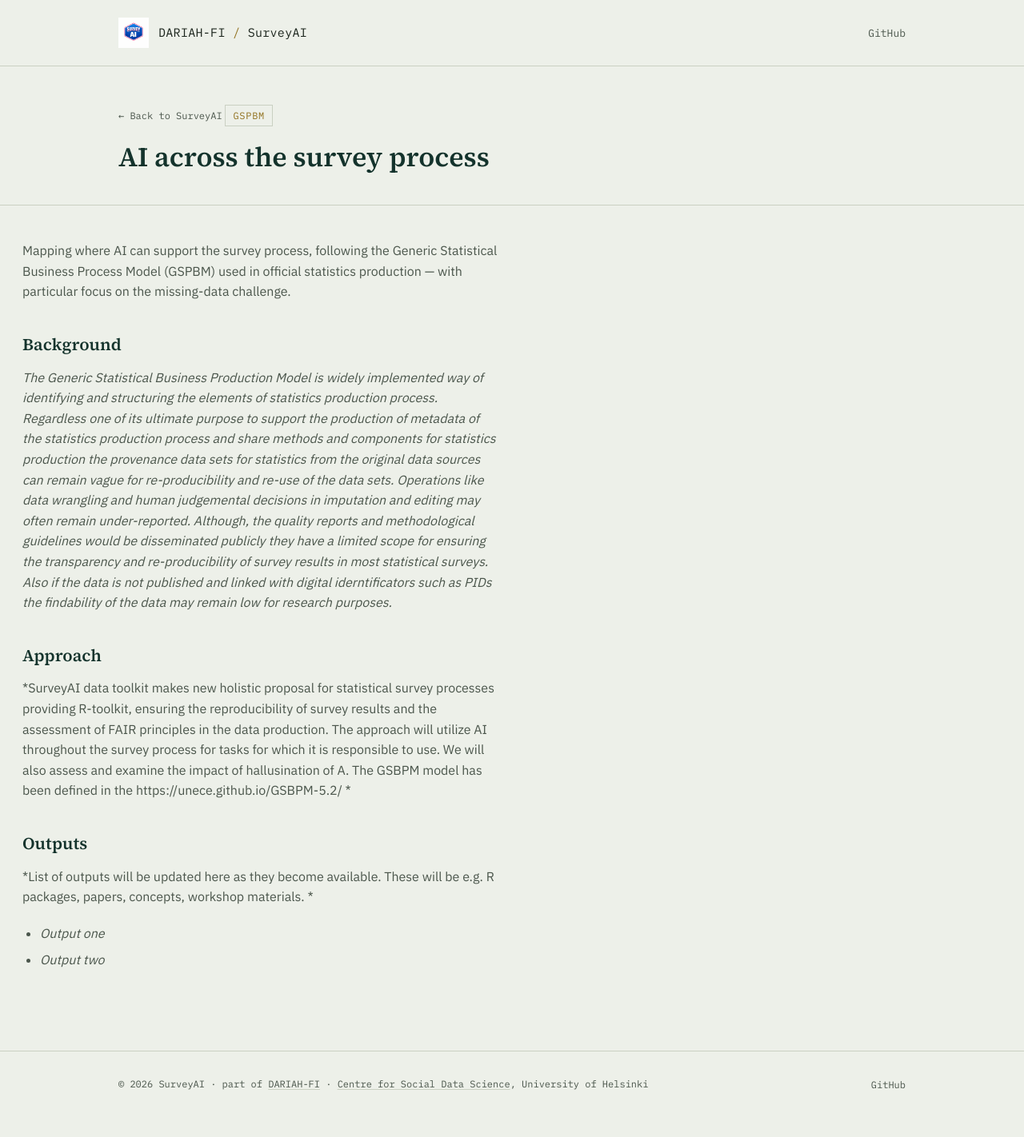
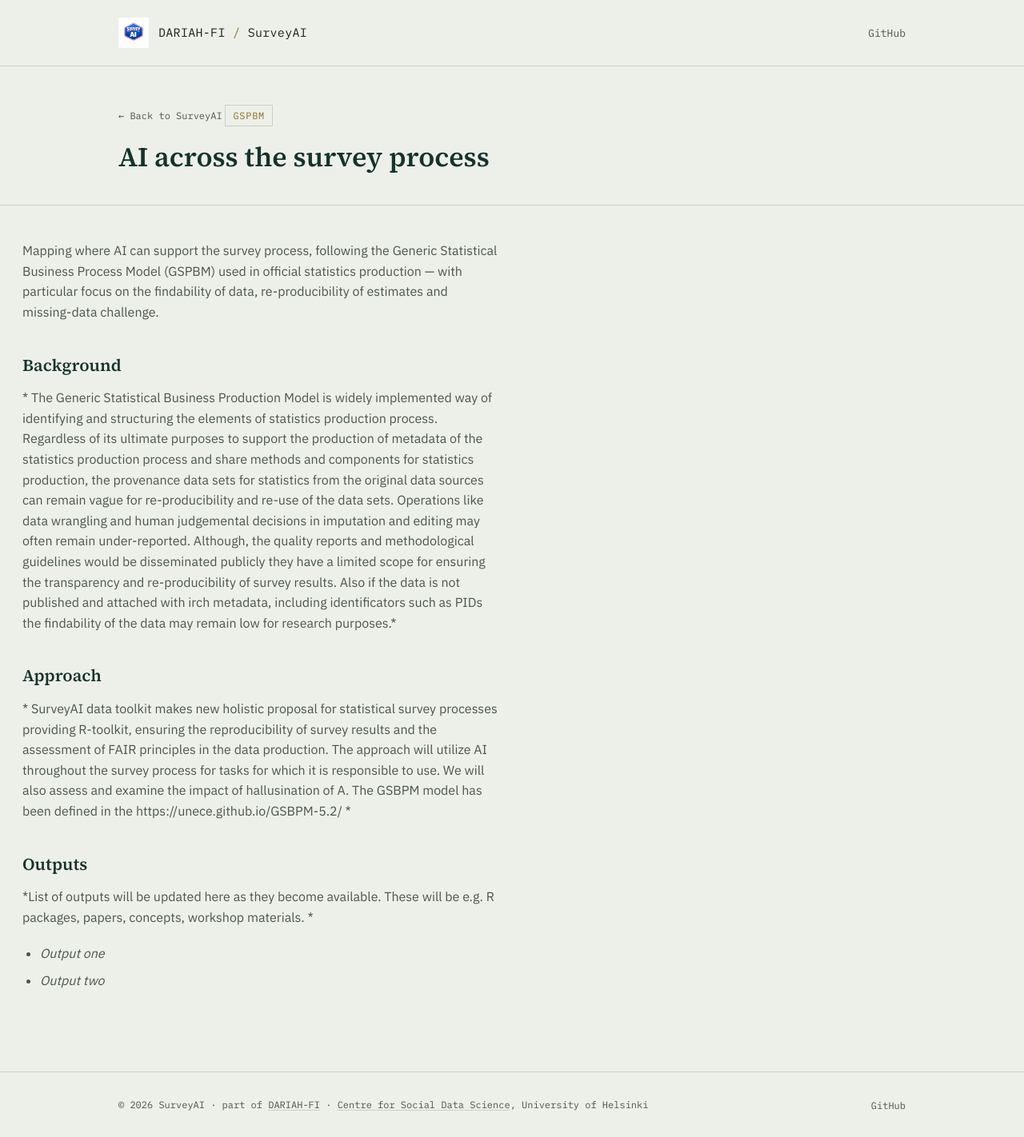
Before and after one commit to DARIAH-FI-SurveyAI/surveyai-site, a Jekyll site: the page built from GSPBM.md, in a window 1280 px wide. Shown: the whole page at 80% size. Built offline with Jekyll 4.4.1, drawn with Linux system fonts in a browser that asks for light colours; before the commit the page ends 1397 px from its top, so only the background shows below that.

Commit message:
Revise GSPBM.md for clarity on AI support in surveys
Updated the GSPBM.md to enhance clarity on the role of AI in the survey process, focusing on data findability, reproducibility, and addressing missing-data challenges.

```diff
--- a/GSPBM.md
+++ b/GSPBM.md
@@ -7,25 +7,27 @@
 ---
 
 Mapping where AI can support the survey process, following the Generic Statistical
-Business Process Model (GSPBM) used in official statistics production — with particular focus on the missing-data challenge.
+Business Process Model (GSPBM) used in official statistics production — with particular focus on the findability of data, re-producibility of estimates and missing-data challenge.
 
 ## Background
+*
+The Generic Statistical Business Production Model is widely implemented way of
+identifying and structuring the elements of statistics production process. Regardless of
+its ultimate purposes to support the production of metadata of the statistics production
+process and share methods and components for statistics production, the provenance data sets
+for statistics from the original data sources can remain vague for re-producibility and re-use
+of the data sets. Operations like data wrangling and human judgemental decisions in imputation
+and editing may often remain under-reported. Although, the quality reports and methodological
+guidelines would be disseminated publicly they have a limited scope for ensuring the
+transparency and re-producibility of survey results. Also if the data is not published and
+attached with irch metadata, including identificators such as PIDs the findability of the data
+may remain low for research purposes.*
 
-*The Generic Statistical Business Production Model is widely implemented way of
-identifying and structuring the elements of statistics production process.
-Regardless one of its ultimate purpose to support the production of metadata of the
-statistics production process and share methods and components for statistics production
-the provenance data sets for statistics from the original data sources can remain vague for
-re-producibility and re-use of the data sets. Operations like data wrangling and human
-judgemental decisions in imputation and editing may often remain under-reported. Although,
-the quality reports and methodological guidelines would be disseminated publicly they
-have a limited scope for ensuring the transparency and re-producibility of survey results
-in most statistical surveys. Also if the data is not published and linked with digital
-iderntificators such as PIDs the findability of the data may remain low for research purposes.*
+
 
 ## Approach
-
-*SurveyAI data toolkit makes new holistic proposal for statistical survey processes
+*
+SurveyAI data toolkit makes new holistic proposal for statistical survey processes
 providing R-toolkit, ensuring the reproducibility of survey results and the assessment of
 FAIR principles in the data production. The approach will utilize AI throughout the survey
 process for tasks for which it is responsible to use. We will also assess and examine the
```
